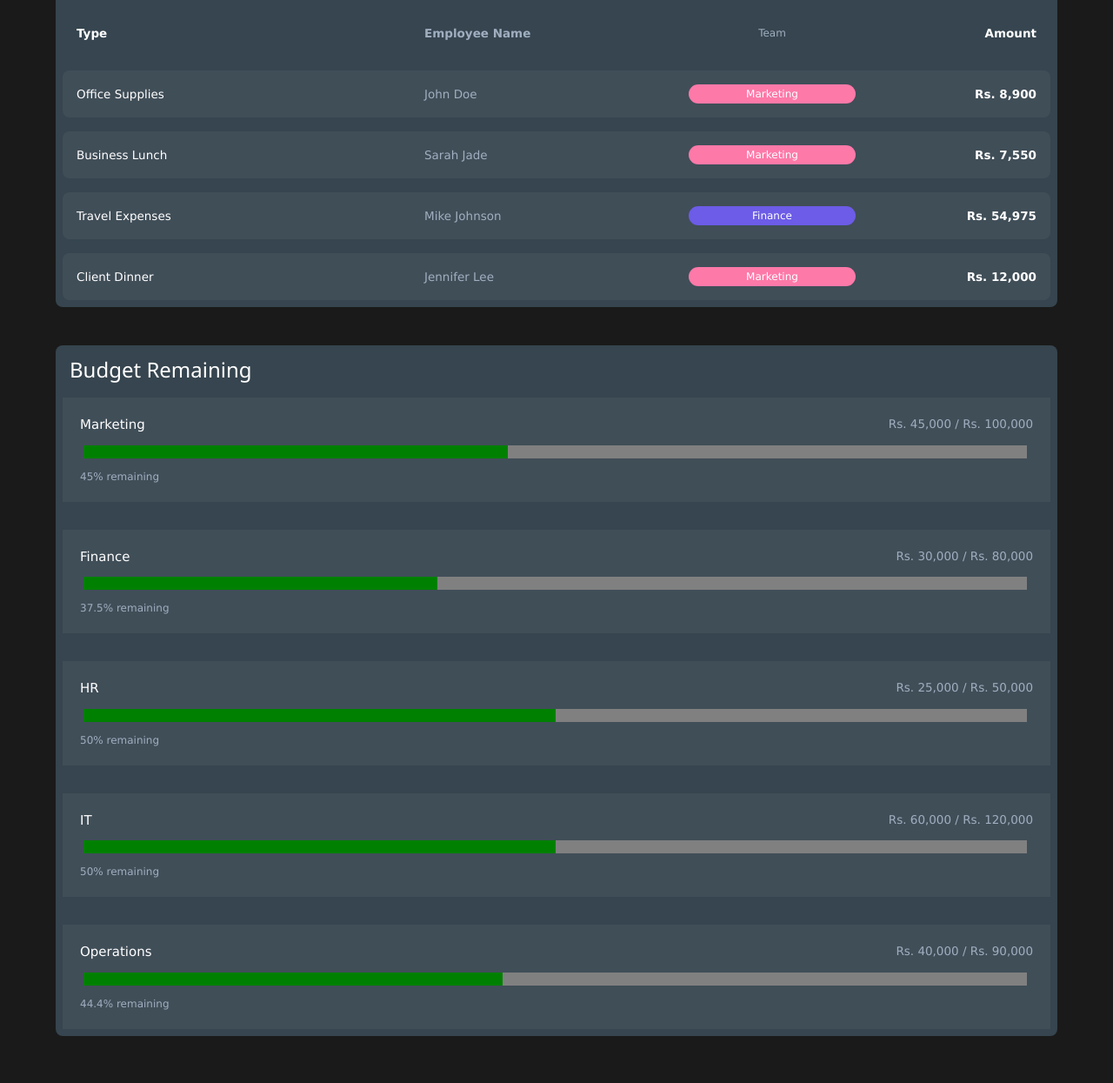
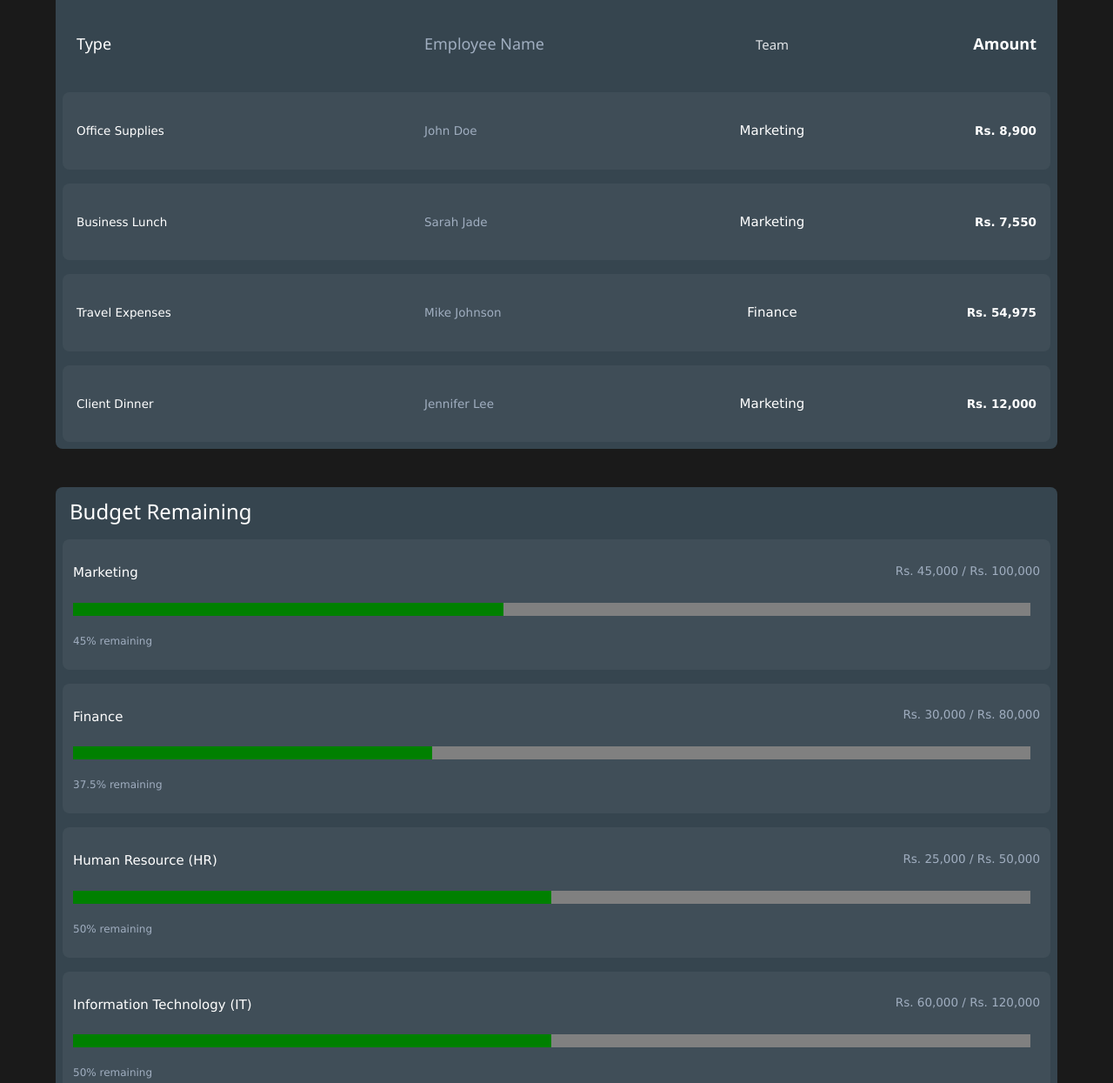
Before and after one commit to Eternal-15/Mero-Kharcha, a plain HTML site: page home.html in a window 1280 px wide. Shown: the part 161-1406 px from the top of the page at 87% size. Drawn offline with nearby package versions, Linux system fonts and the light colour scheme.

Commit message:
changes2
changes Again

```diff
--- a/home.html
+++ b/home.html
@@ -23,95 +23,93 @@
 
     <main class="main-content">
         <div class="dashboard-grid">
-            <!-- Recent Expense -->
             <div class="recent-exp">
                 <h3>Recent Expenses</h3>
                 <div class="exp-list">
                     <div class="exp-item header">
-                        <span class="exp-type">Type</span>
-                        <span class="exp-employee">Employee Name</span>
-                        <span class="exp-team">Team</span>
-                        <span class="exp-amount">Amount</span>
+                        <h5 class="exp-type">Type</h5>
+                        <h5 class="exp-employee">Employee Name</h5>
+                        <h5 class="exp-team">Team</h5>
+                        <h5 class="exp-amount">Amount</h5>
                     </div>
                     <div class="exp-item">
-                        <span class="exp-type">Office Supplies</span>
-                        <span class="exp-employee">John Doe</span>
-                        <span class="exp-team marketing">Marketing</span>
-                        <span class="exp-amount">Rs. 8,900</span>
+                        <p class="exp-type">Office Supplies</p>
+                        <p class="exp-employee">John Doe</p>
+                        <p class="exp-team marketing">Marketing</p>
+                        <p class="exp-amount">Rs. 8,900</p>
                     </div>
                     <div class="exp-item">
-                        <span class="exp-type">Business Lunch</span>
-                        <span class="exp-employee">Sarah Jade</span>
-                        <span class="exp-team marketing">Marketing</span>
-                        <span class="exp-amount">Rs. 7,550</span>
+                        <p class="exp-type">Business Lunch</p>
+                        <p class="exp-employee">Sarah Jade</p>
+                        <p class="exp-team marketing">Marketing</p>
+                        <p class="exp-amount">Rs. 7,550</p>
                     </div>
                     <div class="exp-item">
-                        <span class="exp-type">Travel Expenses</span>
-                        <span class="exp-employee">Mike Johnson</span>
-                        <span class="exp-team finance">Finance</span>
-                        <span class="exp-amount">Rs. 54,975</span>
+                        <p class="exp-type">Travel Expenses</p>
+                        <p class="exp-employee">Mike Johnson</p>
+                        <p class="exp-team finance">Finance</p>
+                        <p class="exp-amount">Rs. 54,975</p>
                     </div>
                     <div class="exp-item">
-                        <span class="exp-type">Client Dinner</span>
-                        <span class="exp-employee">Jennifer Lee</span>
-                        <span class="exp-team marketing">Marketing</span>
-                        <span class="exp-amount">Rs. 12,000</span>
+                        <p class="exp-type">Client Dinner</p>
+                        <p class="exp-employee">Jennifer Lee</p>
+                        <p class="exp-team marketing">Marketing</p>
+                        <p class="exp-amount">Rs. 12,000</p>
                     </div>
                 </div>
             </div>
 
-            <!-- Budget Remaining -->
             <div class="budget-remaining">
                 <h3>Budget Remaining</h3>
                 <div class="budget-list" id="budgetRemainingList">
                     <div class="budget-item">
                         <div class="budget-info">
-                            <span class="budget-department">Marketing</span>
-                            <span class="budget-amount">Rs. 45,000 / Rs. 100,000</span>
+                            <p class="budget-department">Marketing</p>
+                            <p class="budget-amount">Rs. 45,000 / Rs. 100,000</p>
                         </div>
                         <div class="budget-progress">
                             <progress value="45" max="100">45</progress>
-                            <span class="budget-percentage">45% remaining</span>
+                            <p class="budget-percentage">45% remaining</p>
                         </div>
                     </div>
                     <div class="budget-item">
                         <div class="budget-info">
-                            <span class="budget-department">Finance</span>
-                            <span class="budget-amount">Rs. 30,000 / Rs. 80,000</span>
+                            <p class="budget-department">Finance</p>
+                            <p class="budget-amount">Rs. 30,000 / Rs. 80,000</p>
                         </div>
                         <div class="budget-progress">
                             <progress value="37.5" max="100">37.5</progress>
-                            <span class="budget-percentage">37.5% remaining</span>
+                            <p class="budget-percentage">37.5% remaining</p>
                         </div>
                     </div>
                     <div class="budget-item">
                         <div class="budget-info">
-                            <span class="budget-department">HR</span>
-                            <span class="budget-amount">Rs. 25,000 / Rs. 50,000</span>
+                            <p class="budget-department">Human Resource (HR)</p>
+                            <p class="budget-amount">Rs. 25,000 / Rs. 50,000</p>
                         </div>
                         <div class="budget-progress">
                             <progress value="50" max="100">50</progress>
-                            <span class="budget-percentage">50% remaining</span>
+                            <p class="budget-percentage">50% remaining</p>
                         </div>
                     </div>
                     <div class="budget-item">
                         <div class="budget-info">
-                            <span class="budget-department">IT</span>
-                            <span class="budget-amount">Rs. 60,000 / Rs. 120,000</span>
+                            <p class="budget-department">Information Technology (IT)</p>
+                            <p class="budget-amount">Rs. 60,000 / Rs. 120,000</p>
                         </div>
                         <div class="budget-progress">
                             <progress value="50" max="100">50</progress>
-                            <span class="budget-percentage">50% remaining</span>
+                            <p class="budget-percentage">50% remaining</p>
                         </div>
                     </div>
                     <div class="budget-item">
                         <div class="budget-info">
-                            <span class="budget-department">Operations</span>
-                            <span class="budget-amount">Rs. 40,000 / Rs. 90,000</span>
+                            <p class="budget-department">Operations</p>
+                            <p class="budget-amount">Rs. 40,000 / Rs. 90,000</p>
                         </div>
                         <div class="budget-progress">
                             <progress value="44.4" max="100">44.4</progress>
-                            <span class="budget-percentage">44.4% remaining</span>
+                            <p class="budget-percentage">44.4% remaining</p>
                         </div>
                     </div>
                 </div>
--- a/style.css
+++ b/style.css
@@ -28,7 +28,7 @@ body {
     margin: 0;
     padding: 0;
     font-family: monospace;
-    line-height: 1;
+    line-height: 1.6;
     background-color: var(--background-dark);
     color: var(--text-color);
 }
@@ -133,15 +133,15 @@ nav.container {
   grid-template-columns: 2fr 1.5fr 1fr 1fr;
   gap: 16px;
   padding: 16px;
-  background-color: rgba(255, 255, 255, 0.05);
+  background-color: rgba(233, 230, 230, 0.05);
   border-radius: 8px;
   font-size: 0.9rem;
   align-items: center;
 }
 
 .exp-item.header {
-  font-weight: 600;
-  color: #a0aec0;
+  font-weight: 800;
+  color: #e1e4e7;
   background-color: transparent;
 }
 
@@ -156,28 +156,17 @@ nav.container {
 .exp-team {
   padding: 2px 8px;
   border-radius: 12px;
-  font-size: 0.8rem;
+  font-size: 1rem;
   text-align: center;
   font-weight: 500;
 }
 
-.exp-team.marketing {
-  background-color: #fd79a8;
-  color: white;
-}
-
-.exp-team.finance {
-  background-color: #6c5ce7;
-  color: white;
-}
-
 .exp-amount {
   color: var(--text-color);
-  font-weight: 600;
+  font-weight: 800;
   text-align: right;
 }
 
-/* Budget Remaining */
 .budget-remaining {
   grid-column: 3;
   background-color: var(--card-background);
@@ -186,13 +175,13 @@ nav.container {
 .budget-list {
   display: flex;
   flex-direction: column;
-  gap: 24px;
+  gap: 8px;
 }
 
 .budget-item {
-  padding: 16px;
+  padding: 8px;
   background-color: rgba(255, 255, 255, 0.05);
-  border-radius: var(--border-radius);
+  border-radius: 8px;
 }
 
 .budget-info {
@@ -214,7 +203,6 @@ nav.container {
 progress{
   width: 99%;
   background-color: var(--primary-color);
-  margin: 4px;
 }
 
 .budget-progress {
@@ -228,7 +216,6 @@ progress{
   font-size: 0.8rem;
 }
 
-/* exps Page */
 .exps-header {
   display: flex;
   justify-content: space-between;
@@ -262,9 +249,10 @@ footer {
 }
 
 .btn {
+  margin-left: 4px;
   padding: 12px 24px;
   border: none;
-  border-radius: var(--border-radius);
+  border-radius: 8px;
   cursor: pointer;
   font-size: 1rem;
   font-weight: 500;
@@ -295,22 +283,16 @@ footer {
   background-color: var(--border-color);
 }
 
-.btn-full {
-  width: 100%;
+.expenses-header {
+display: flex;
+justify-content: space-between;
+align-items: center;
+margin-bottom: 32px;
 }
-
-/* Expenses Table */
-
-  .expenses-header {
-  display: flex;
-  justify-content: space-between;
-  align-items: center;
-  margin-bottom: 32px;
-  }
 
 .expenses-table-container {
   background-color: var(--card-background);
-  border-radius: var(--border-radius-lg);
+  border-radius: 12px;
   overflow: hidden;
   box-shadow: 0 4px 6px rgba(0, 0, 0, 0.3);
 }
@@ -349,7 +331,7 @@ footer {
 .expense-icon {
   width: 40px;
   height: 40px;
-  border-radius: var(--border-radius);
+  border-radius: 8px;
   display: flex;
   align-items: center;
   justify-content: center;
@@ -391,7 +373,6 @@ footer {
   font-size: 0.9rem;
 }
 
-/* Forms */
 .expense-form-container,
 .budget-container {
   width: 100%;
@@ -410,7 +391,7 @@ footer {
 .budget-form {
   background-color: var(--card-background);
   padding: 16px;
-  border-radius: var(--border-radius-lg);
+  border-radius: 36px;
   box-shadow: 0 4px 6px rgba(0, 0, 0, 0.3);
 }
 
@@ -431,8 +412,8 @@ footer {
   width: 100%;
   padding: 12px;
   border: 1px solid var(--border-color);
-  border-radius: var(--border-radius);
-  background-color: var(--background-darker);
+  border-radius: 8px;
+  background-color: #3d3170;
   color: var(--text-color);
   font-size: 1rem;
   transition: var(--transition);
@@ -453,27 +434,25 @@ footer {
   margin-top: 32px;
 }
 
-/* Budget Management */
 .budget-layout {
   display: grid;
   grid-template-columns: 40% 60%;
   gap: 16px;
   margin-bottom: 16px;
 }
-.budget-form-section{
-  height: 58%;
-}
+
 .budget-form-section,
 .budget-progress-section {
   background-color: var(--card-background);
   padding: 24px;
   border-radius: 12px;
   box-shadow: 0 4px 6px rgba(0, 0, 0, 0.3);
+  height: max-content;
 }
 
 .budget-form-section h2,
 .budget-progress-section h2 {
-  margin-bottom: 32px;
+  margin-bottom: 16px;
   color: #ffffff;
 }
 
@@ -486,13 +465,13 @@ footer {
 .budget-status-list {
   display: flex;
   flex-direction: column;
-  gap: 24px;
+  gap: 8px;
 }
 
 .budget-status-item {
-  padding: 24px;
+  padding: 8px;
   background-color: rgba(255, 255, 255, 0.05);
-  border-radius: var(--border-radius);
+  border-radius: 8px;
 }
 
 .budget-header {
@@ -511,7 +490,6 @@ footer {
   font-size: 0.9rem;
 }
 
-/* Reports */
 .report-container {
   max-width: 1000px;
   margin: 0 auto;
@@ -531,7 +509,6 @@ footer {
   padding: 32px;
 }
 
-/* Responsive Design */
 @media (max-width: 1024px) {
   .dashboard-grid {
     grid-template-columns: 1fr 1fr;
@@ -602,7 +579,6 @@ footer {
   }
 }
 
-/* Animations */
 @keyframes fadeIn {
   from {
     opacity: 0;
@@ -618,7 +594,6 @@ footer {
   animation: fadeIn 0.5s ease;
 }
 
-/* Custom Scrollbar */
 ::-webkit-scrollbar {
   width: 8px;
 }
```
Also changed, not shown: addExpenses.html (+2 -2 lines), budget.html (+22 -22 lines), report.html (+0 -2 lines).
